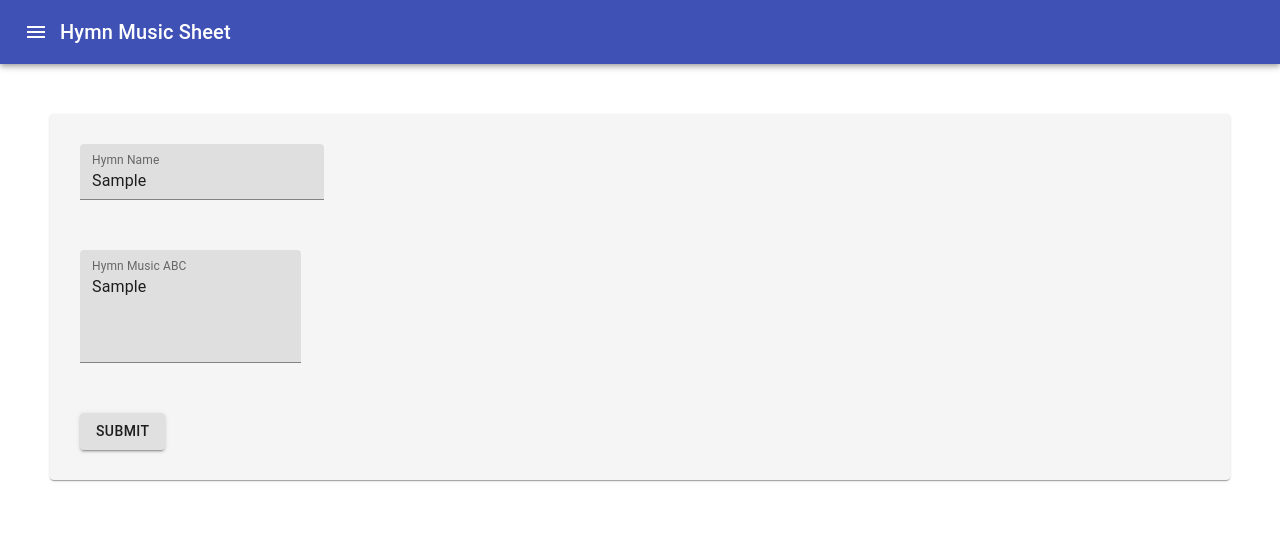
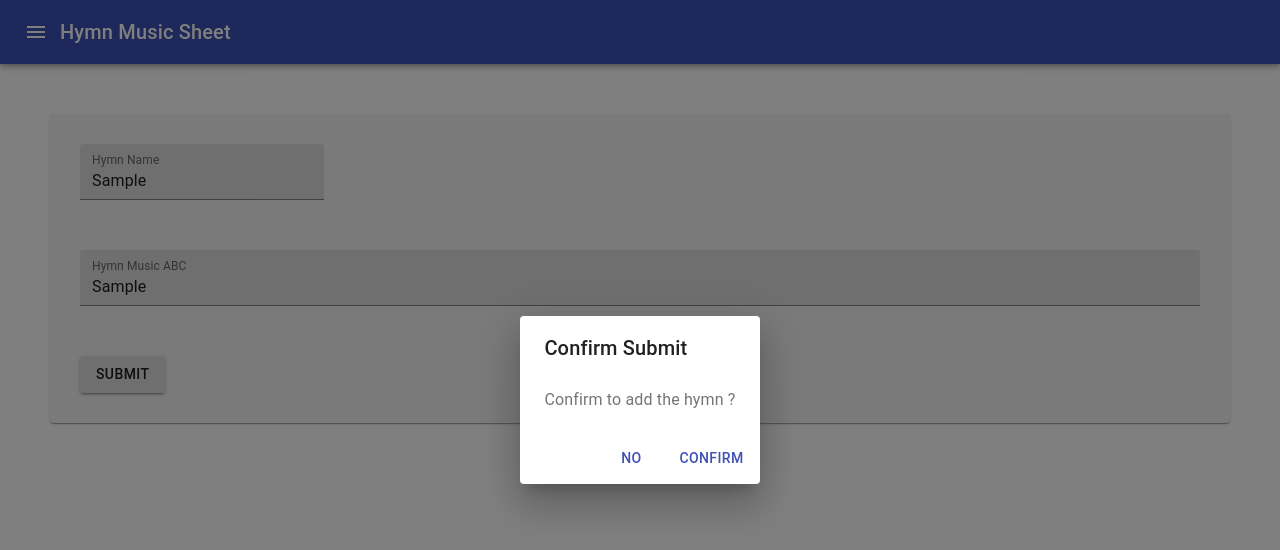
Before and after one commit to johnlsg/hymnMusicSheet, a React (Create React App) app: page /add in a window 1280 px wide. Both pictures are taken after typing "Sample", "Sample" into the empty fields and a click on the button "SUBMIT". Shown: the top 550 px of the page. Built offline with nearby package versions, Linux system fonts and the light colour scheme.

Commit message:
added crude change and add pages

```diff
--- a/package.json
+++ b/package.json
@@ -5,6 +5,7 @@
   "dependencies": {
     "@material-ui/core": "^4.11.4",
     "@material-ui/icons": "^4.11.2",
+    "@material-ui/lab": "^4.0.0-alpha.59",
     "@testing-library/jest-dom": "^5.14.1",
     "@testing-library/react": "^11.2.7",
     "@testing-library/user-event": "^12.8.3",
--- a/src/AddHymnPage.js
+++ b/src/AddHymnPage.js
@@ -1,5 +1,21 @@
-import {Button, Paper, TextField} from "@material-ui/core";
+import {
+  Button,
+  Dialog,
+  DialogActions,
+  DialogContent,
+  DialogContentText,
+  DialogTitle,
+  Paper, Snackbar,
+  TextField, Typography
+} from "@material-ui/core";
+import MuiAlert from '@material-ui/lab/Alert';
 import {makeStyles} from "@material-ui/core/styles";
+import {useEffect, useState} from "react";
+import db from "./firebase.config";
+import {
+  useParams
+} from "react-router-dom";
+import React,{Fragment} from "react";
 
 const useStyles = makeStyles((theme)=>({
   formContainer:{
@@ -13,17 +29,138 @@ const useStyles = makeStyles((theme)=>({
   }
 }))
 
+function Alert(props) {
+  return <MuiAlert elevation={6} variant="filled" {...props} />;
+}
 
 const AddHymnPage = (props)=>{
+  let { id } = useParams();
   const classes = useStyles()
+  const [mode, setMode] = useState("loading")
+  const [hymnID, setHymnID] = useState("")
+  const [hymnName, setHymnName] = useState("")
+  const [hymnMusicABC, setHymnMusicABC] = useState("")
+  const [confirmDialogOpen, setConfirmDialogOpen] = useState(false)
+  const [alertOpen, setAlertOpen] = useState(false)
+  const [isSuccess, setIsSuccess] = useState(false)
+
+  const handleConfirmDialogClose = (e)=>{
+    setConfirmDialogOpen(false)
+  }
+
+  const openConfirmDialog = (e)=>{
+    setConfirmDialogOpen(true)
+  }
+
+  const handleAlertClose = (e)=>{
+    setAlertOpen(false)
+  }
+
+  const openAlert = (success)=>{
+    setIsSuccess(success)
+    setAlertOpen(true)
+  }
+
+
+  useEffect(()=>{
+    const fetchHymn = async ()=>{
+      const docRef = await db.collection('hymns').doc(id).get()
+      const data = docRef.data()
+      if(!!data.name && !!data.musicABC){
+        setHymnName(data.name)
+        setHymnMusicABC(data.musicABC.replaceAll("\\n","\n"))
+        setMode("edit")
+      }
+    }
+    if(id!==undefined || !!id){
+      setHymnID(id)
+      fetchHymn()
+    }else{
+      setMode("add")
+    }
+
+  },[])
+
+  const handleSubmit = (e)=>{
+    const submitData = async ()=>{
+      if(mode==="add"){
+        try{
+          const ref = await db.collection('hymns').add({name:hymnName, musicABC:hymnMusicABC})
+        }catch (e) {
+          console.error(e)
+          openAlert(false)
+        }
+      }else if(mode==="edit"){
+        try{
+          const ref = await db.collection('hymns').doc(hymnID)
+          ref.update({
+            name:hymnName,
+            musicABC:hymnMusicABC
+          })
+        }catch (e) {
+          console.error(e)
+          openAlert(false)
+        }
+      }
+      openAlert(true)
+    }
+    submitData()
+  }
+
+  const confirmAndSubmit = (e)=>{
+    handleConfirmDialogClose()
+    handleSubmit()
+  }
 
   return (
     <form autoComplete="off" noValidate>
       <Paper className={classes.formContainer}>
-        <TextField id="hymnName" variant="filled" label="Hymn Name"/>
-        <TextField id="hymnMusicABC" multiline variant="filled" label="Hymn Music ABC" rows={4}/>
-        <Button variant="contained">Submit</Button>
+        {
+          mode==="loading"?(
+            <Typography>
+              Loading
+            </Typography>
+            ):(
+            <React.Fragment>
+              <TextField id="hymnName" variant="filled" label="Hymn Name" value={hymnName} onChange={(e)=>{setHymnName(e.target.value)}}/>
+              <TextField id="hymnMusicABC" multiline variant="filled" label="Hymn Music ABC" fullWidth  value={hymnMusicABC} onChange={(e)=>{setHymnMusicABC(e.target.value)}}/>
+              <Button variant="contained" onClick={openConfirmDialog}>Submit</Button>
+            </React.Fragment>
+          )
+        }
       </Paper>
+      <Snackbar open={alertOpen} autoHideDuration={6000} onClose={handleAlertClose}>
+        {isSuccess?(
+          <Alert onClose={handleAlertClose} severity="success">
+            Successful
+          </Alert>
+        ):(
+          <Alert onClose={handleAlertClose} severity="error">
+            Error
+          </Alert>
+        )}
+      </Snackbar>
+      <Dialog
+        open={confirmDialogOpen}
+        onClose={handleConfirmDialogClose}
+        aria-labelledby="alert-dialog-title"
+        aria-describedby="alert-dialog-description"
+      >
+        <DialogTitle id="alert-dialog-title">Confirm Submit</DialogTitle>
+        <DialogContent>
+          <DialogContentText id="alert-dialog-description">
+            Confirm to add the hymn ?
+          </DialogContentText>
+        </DialogContent>
+        <DialogActions>
+          <Button onClick={handleConfirmDialogClose} color="primary">
+            No
+          </Button>
+          <Button onClick={confirmAndSubmit} color="primary" autoFocus>
+            Confirm
+          </Button>
+        </DialogActions>
+      </Dialog>
     </form>
   )
 }
--- a/src/App.js
+++ b/src/App.js
@@ -95,10 +95,13 @@ function App() {
         {/* A <Switch> looks through its children <Route>s and
             renders the first one that matches the current URL. */}
         <Switch>
-          <Route path="/hymn">
+          <Route path="/hymn/:id">
             <HymnPage/>
           </Route>
           <Route path="/add">
+            <AddHymnPage/>
+          </Route>
+          <Route path="/edit/:id">
             <AddHymnPage/>
           </Route>
           <Route path="/">
--- a/src/Home.js
+++ b/src/Home.js
@@ -2,9 +2,12 @@ import React, {useEffect, useState} from "react";
 import {makeStyles} from "@material-ui/core/styles";
 import Typography from "@material-ui/core/Typography";
 import db from "./firebase.config";
-import {List, ListItem, ListItemText, Paper} from "@material-ui/core";
+import {List, ListItem, ListItemSecondaryAction, ListItemText, Paper} from "@material-ui/core";
 import Divider from "@material-ui/core/Divider";
 import {Link} from "react-router-dom";
+import IconButton from "@material-ui/core/IconButton";
+import DeleteIcon from '@material-ui/icons/Delete';
+import EditIcon from '@material-ui/icons/Edit';
 
 const useStyles = makeStyles((theme) => ({
   homeRoot: {
@@ -20,7 +23,7 @@ const useStyles = makeStyles((theme) => ({
     flexDirection: "column",
     alignItems: "center",
     padding:"20px",
-    zIndex:"3"
+    marginTop:"30px"
   },
   list:{
     maxWidth:"500px",
@@ -28,6 +31,16 @@ const useStyles = makeStyles((theme) => ({
   }
 }))
 
+const EditLinkBtn =React.forwardRef((props, ref) => (
+    <IconButton edge="end" aria-label="edit" ref={ref} {...props}>
+      <EditIcon />
+    </IconButton>
+))
+const DeleteLinkBtn =React.forwardRef((props, ref) => (
+  <IconButton edge="end" aria-label="delete" ref={ref} {...props}>
+    <DeleteIcon />
+  </IconButton>
+))
 function Home() {
   const classes = useStyles()
   const [hymnList, setHymnList] = useState([])
@@ -51,8 +64,12 @@ function Home() {
           <List className={classes.list}>
             {hymnList.map((item,index) => (
               <div key={item.id}>
-                <ListItem button component={Link} divider={hymnList[index+1]!== undefined} to={"/hymn"}>
+                <ListItem button component={Link} divider={hymnList[index+1]!== undefined} to={`/hymn/${item.id}`}>
                   <ListItemText primary={item.name}/>
+                  <ListItemSecondaryAction>
+                    <Link to={`/edit/${item.id}`} component={EditLinkBtn} />
+                    <Link to={`/delete/${item.id}`} component={DeleteLinkBtn} />
+                  </ListItemSecondaryAction>
                 </ListItem>
               </div>
             )
--- a/src/HymnPage.js
+++ b/src/HymnPage.js
@@ -2,6 +2,7 @@ import {makeStyles} from "@material-ui/core/styles";
 import abcjs from "abcjs";
 import {useEffect, useState} from "react";
 import db from "./firebase.config"
+import {useParams} from "react-router-dom";
 
 const useStyles = makeStyles((theme) => ({
     hymnPageRoot: {
@@ -14,15 +15,17 @@ const useStyles = makeStyles((theme) => ({
 
 const HymnPage = () => {
   const classes = useStyles()
+  let { id } = useParams();
   const [hymn, setHymn] = useState()
   // let abcString = "X:1\nT:Example\nK:Bb\nBcde|\n";
   useEffect(() => {
+    console.log(id)
     const fetchHymn = async ()=>{
-      let querySnapchot = await db.collection("hymns").get()
-      querySnapchot.forEach((doc) => {
-        console.log(doc.data())
-        let formattedDoc = {...doc.data(), musicABC:doc.data().musicABC.replaceAll("\\n","\n")}
-        setHymn(formattedDoc)
+      let ref = await db.collection("hymns").doc(id).get()
+      const data = ref.data()
+      setHymn({
+        name:data.name,
+        musicABC:data.musicABC.replaceAll("\\n","\n")
       })
     }
     fetchHymn()
@@ -30,11 +33,7 @@ const HymnPage = () => {
 
   useEffect(() => {
     if(hymn !== undefined) {
-      console.log(hymn)
-      let a = abcjs.renderAbc("musicSheet", hymn.musicABC);
-      if (!!a) {
-        console.log(a[0])
-      }
+      abcjs.renderAbc("musicSheet", hymn.musicABC);
     }
   }, [hymn])
   return (
```
Also changed, not shown: 1 other file (tests, documents, lock files or other folders).
